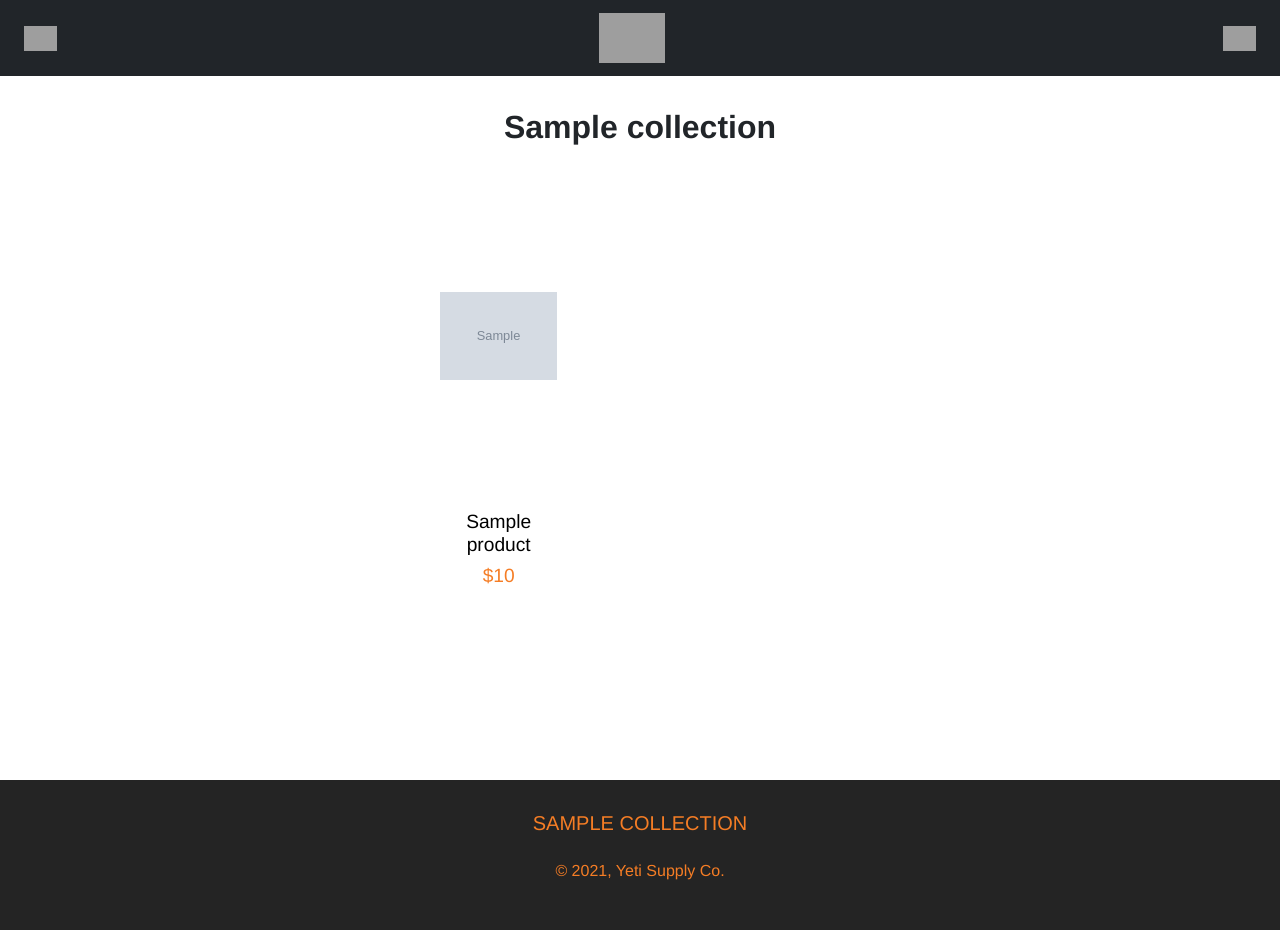
After one commit to dylanplayer/Yeti-Supply-Co, a Flask app: template templates/collection.html in a window 1280 px wide. The commit adds this page. Run offline with Flask 2, Linux system fonts and the light colour scheme; the template is opened without the code that fills it: most values are stand-ins (such as "Sample title", 1, 10 or a date in 2020); grey boxes marked "Sample" are stand-in pictures; some libraries are stand-ins or nearby versions; grey boxes are pictures that could not be loaded.

Commit message:
Added basic collection crud

```diff
--- a/app.py
+++ b/app.py
@@ -32,7 +32,10 @@ def create_product():
             'created_at': datetime.now(),
         }
         product_id = str(products.insert(product))
-        print(product_id)
+        collections.update_one(
+            {'_id': ObjectId(request.form.get('collection'))},
+            {'$push': {'products': product_id}}
+        )
         return redirect(f'/product/{ product_id }')
     else:
         return render_template('new_product.html', collections=collections.find())
@@ -57,7 +60,6 @@ def create_collection():
             'created_at': datetime.now(),
         }
         collection_id = str(collections.insert(collection))
-        print(collection_id)
         return redirect(f'/collection/{ collection_id }')
     else:
         return render_template('new_collection.html', collections=collections.find())
@@ -66,7 +68,10 @@ def create_collection():
 def get_collection(_id):
     if request.method == 'GET':
         collection = collections.find_one({'_id': ObjectId(_id)})
-        return render_template('collection.html', collections=collections.find(), collection=collection)
+        products_list = []
+        for _id in collection['products']:
+            products_list.append(products.find_one({'_id': ObjectId(_id)}))
+        return render_template('collection.html', collections=collections.find(), collection=collection, products=products_list)
 
 # USER: FIRST, LAST, ADDRESS_LINE_1, ADDRESS_LINE_2, CITY, ZIPCODE, STATE, COUNTRY
 
--- a/static/styles.css
+++ b/static/styles.css
@@ -224,3 +224,59 @@ footer a:hover {
 .product-description {
     font-size: 1rem;
 }
+
+.collection {
+    display: flex;
+    flex-direction: column;
+    align-items: center;
+    text-align: center;
+}
+
+.collection-product {
+    color: #F57D25;
+    max-width: 95%;
+}
+
+.collection-product-image-container {
+    height: 300px;
+}
+
+.collection-product-image {
+    height: 100%;
+    object-fit: contain;
+}
+
+.collection-name {
+    font-size: 2rem;
+    font-weight: bold;
+}
+
+.collection-product-details-container {
+    border: 1px transparent;
+    padding: .5rem;
+    margin-top: 1rem;
+    border-radius: 0px 0px 10px 10px;
+    height: fit-content;
+}
+
+.collection-products-container {
+    margin-top: 2rem;
+    margin-bottom: 2rem;
+}
+
+.collection-product-brand {
+    font-size: 1rem;
+    color: lightgray;
+    font-weight: light;
+}
+
+.collection-product-name {
+    font-size: 1.2rem;
+    font-weight: medium;
+    color: black;
+}
+
+.collection-product-price {
+    font-size: 1.2rem;
+    color: #F57D25;
+}
--- a/templates/base.html
+++ b/templates/base.html
@@ -15,18 +15,27 @@
         <nav class="navbar navbar-light bg-transparent pl-lg-5 pr-lg-5">
             <div class="container-fluid">
                 <a href="#"><img class="hover-scale" src="https://cdn.shopify.com/s/files/1/0578/4616/9762/files/menu.png?v=1638215689" height="25px" width="auto" data-bs-toggle="offcanvas" data-bs-target="#navigation" aria-controls="navigation"></a>
-                <a class="navbar-brand" href="#"><img src="https://cdn.shopify.com/s/files/1/0578/4616/9762/files/Yeti-Supply-Co_Text_Logo_1000x2500-01.png?v=1638215185" height="50px" width="auto"></a>
+                <a class="navbar-brand" href="/"><img src="https://cdn.shopify.com/s/files/1/0578/4616/9762/files/Yeti-Supply-Co_Text_Logo_1000x2500-01.png?v=1638215185" height="50px" width="auto"></a>
                 <a href="#"><img class="hover-scale" src="https://cdn.shopify.com/s/files/1/0578/4616/9762/files/bag.png?v=1638215333" height="25px" width="auto" data-bs-toggle="offcanvas" data-bs-target="#cart" aria-controls="cart"></a>
-                <div class="offcanvas offcanvas-start text-dark" tabindex="-1" id="navigation" aria-labelledby="navLabel">
+                <div class="offcanvas rounded offcanvas-start text-dark" tabindex="-1" id="navigation" aria-labelledby="navLabel">
                     <div class="offcanvas-header">
                       <h1 class="offcanvas-title h3" id="navLabel">Navigation</h5>
                       <button type="button" class="btn-close text-reset" data-bs-dismiss="offcanvas" aria-label="Close"></button>
                     </div>
                     <div class="offcanvas-body">
-
+                        <ul class="list-unstyled">
+                            <li><a class="h4 dropdown-item rounded" href="/">Home</a></li>
+                            <li>
+                                <ul class="list-unstyled">
+                                    {% for collection in collections %}
+                                        <li class="pl-3"><a class="h4 dropdown-item rounded" href='/collection/{{ collection._id }}'>{{collection.name}}</a></li>
+                                    {% endfor %}
+                                </ul>
+                            </li>
+                        </ul>
                     </div>
                 </div>
-                <div class="offcanvas offcanvas-end text-dark" tabindex="-1" id="cart" aria-labelledby="cartLabel">
+                <div class="offcanvas rounded offcanvas-end text-dark" tabindex="-1" id="cart" aria-labelledby="cartLabel">
                     <div class="offcanvas-header">
                       <h1 class="offcanvas-title h3" id="cartLabel">Cart</h5>
                       <button type="button" class="btn-close text-reset" data-bs-dismiss="offcanvas" aria-label="Close"></button>
@@ -39,10 +48,11 @@
         </nav>
     </header>
     {% block content %}{% endblock %}
-    <footer class="container-fluid">
-        <div class="d-flex flex-row align-items-center justify-content-center gap-2 mb-3">
-            <a class="h4" href="">Shop</a>
-            <a class="h4" href="">Contact</a>
+    <footer class="container-fluid" {{ collections.rewind() }}>
+        <div class="d-flex flex-row align-items-center justify-content-center gap-3 mb-3">
+            {% for collection in collections %}
+                <a class="h5 text-uppercase" href='/collection/{{ collection._id }}'>{{ collection.name }}</a>
+            {% endfor %}
         </div>
         <div>
             <p>© 2021, Yeti Supply Co.</p>
--- /dev/null
+++ b/templates/collection.html
@@ -0,0 +1,26 @@
+{% extends 'base.html' %}
+{% block title %}<title>{{collection.name}}</title>{% endblock %}
+{% block content %}
+    <main>
+        <div class="container-fluid collection">
+            <h1 class="collection-name">{{collection.name}}</h1>
+            <div class="row collection-products-container">
+                {% for product in products %}
+                    <a class="collection-product col-12 col-sm-6 col-md-4 text-decoration-none hover-scale" href='/product/{{ product._id }}'>
+                        <div class="row collection-product-image-container">
+                            <img class="collection-product-image" src='{{ product.image_url }}' alt="{{ product.name }}">
+                        </div>
+                        <div class="row collection-product-details-container d-flex flex-column align-items-center">
+                            <div class="row">
+                                <h1 class="collection-product-name">{{ product.name }}</h1>
+                            </div>
+                            <div class="row">
+                                <h2 class="collection-product-price">${{ product.price }}</h2>
+                            </div>
+                        </div>
+                    </a>
+                {% endfor %}
+            </div>
+        </div>
+    </main>
+{% endblock %}
```
Also changed, not shown: templates/index.html (+4 -4 lines), templates/index_base.html (+18 -8 lines), templates/new_collection.html (added, +18 -0 lines), templates/new_product.html (+9 -0 lines), templates/product.html (+5 -5 lines).
